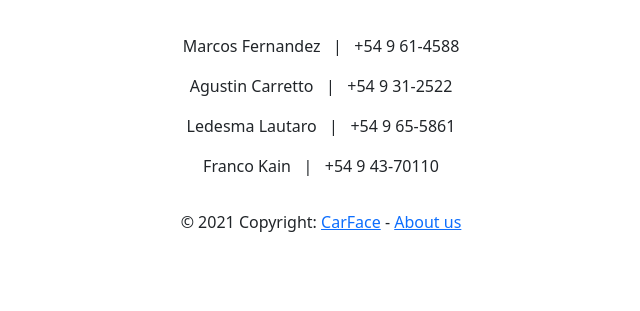
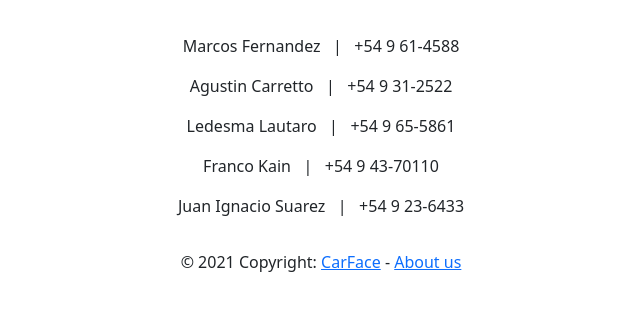
Before and after one commit to Markk-hyphen/TIOTPE, a PHP site: page /aboutus in a window 1280 px wide. Shown: the part 278-589 px from the top of the page, without its empty margins (319-959 px from the left). Run offline with PHP 8.4, Linux system fonts and the light colour scheme.

Commit message:
Agregando develop Juan Ignacio Suarez

```diff
--- a/templates/aboutUs.tpl
+++ b/templates/aboutUs.tpl
@@ -5,6 +5,8 @@
     <p>Agustin Carretto &nbsp;&nbsp;|&nbsp;&nbsp; <span class="color-primary">+54 9 31-2522</span></p>
     <p>Ledesma Lautaro &nbsp;&nbsp;|&nbsp;&nbsp; <span class="color-primary">+54 9 65-5861</span></p>
     <p>Franco Kain &nbsp;&nbsp;|&nbsp;&nbsp; <span class="color-primary">+54 9 43-70110</span></p>
+    <p>Juan Ignacio Suarez &nbsp;&nbsp;|&nbsp;&nbsp; <span class="color-primary">+54 9 23-6433</span></p>
+
     <!-- Solo tienen que copypastear este parrafo y poner sus datos-->
 </section>
 {include file="footer.tpl"}
```
